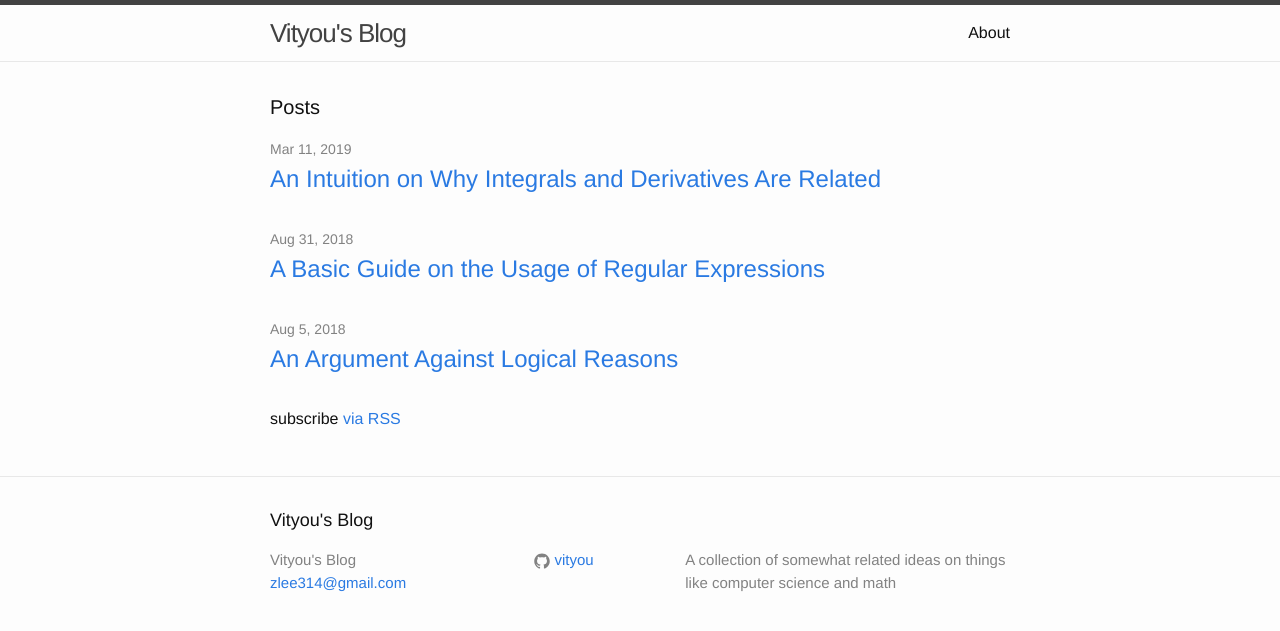
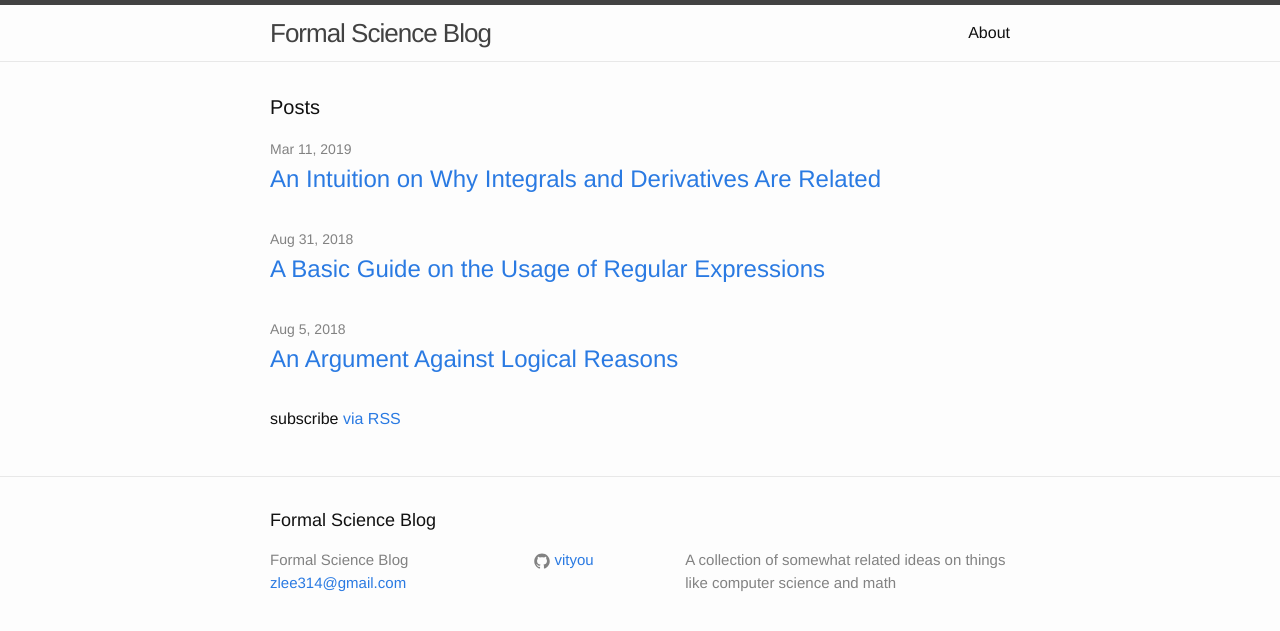
Before and after one commit to vityou/vityou.github.io, a Jekyll site: the page built from index.html, in a window 1280 px wide. Shown: the top 631 px of the page. Built offline with Jekyll 4.4.1, drawn with Linux system fonts in a browser that asks for light colours.

Commit message:
changed some meta stuff

```diff
--- a/_config.yml
+++ b/_config.yml
@@ -6,7 +6,7 @@
 # 'jekyll serve'. If you change this file, please restart the server process.
 
 # Site settings
-title: Vityou's Blog
+title: Formal Science Blog
 email: zlee314@gmail.com
 description: > # this means to ignore newlines until "baseurl:"
   A collection of somewhat related ideas on things
```
Also changed, not shown: _includes/head.html (+10 -0 lines), _layouts/post.html (+0 -11 lines).
